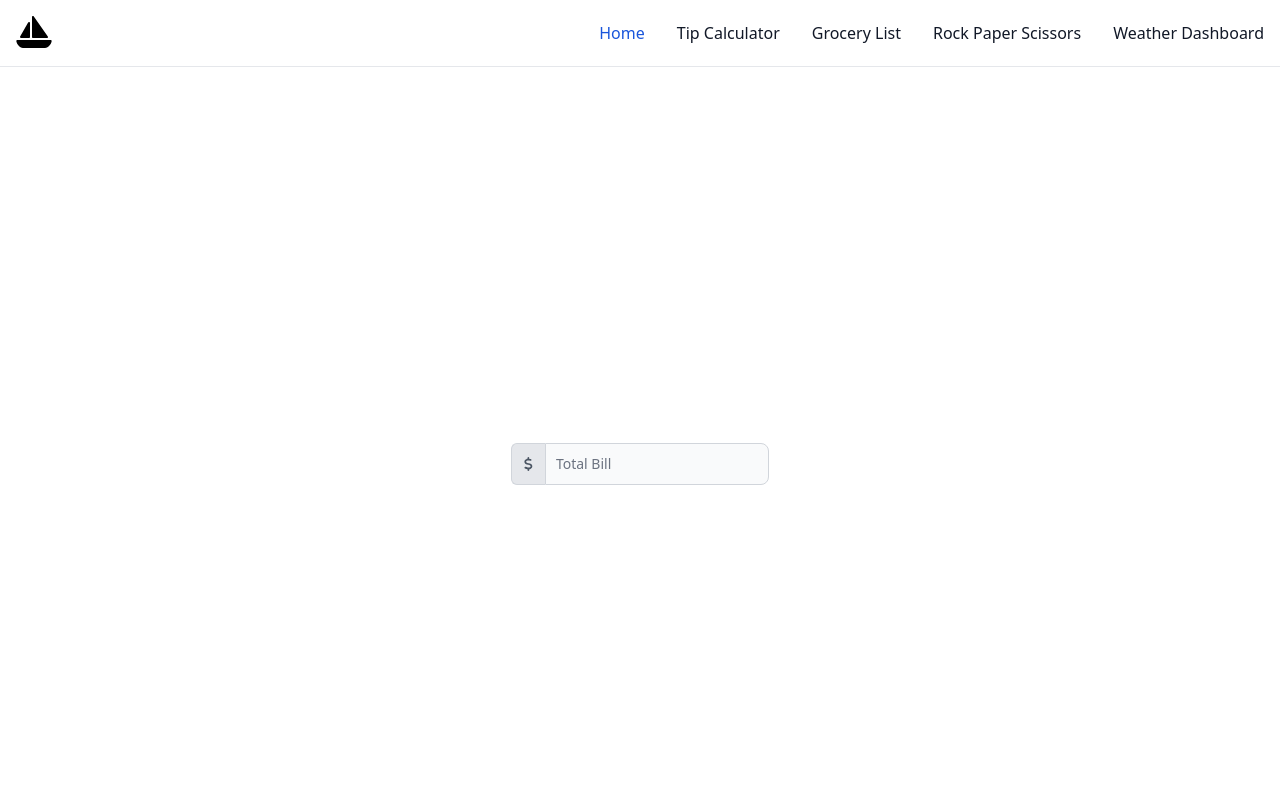
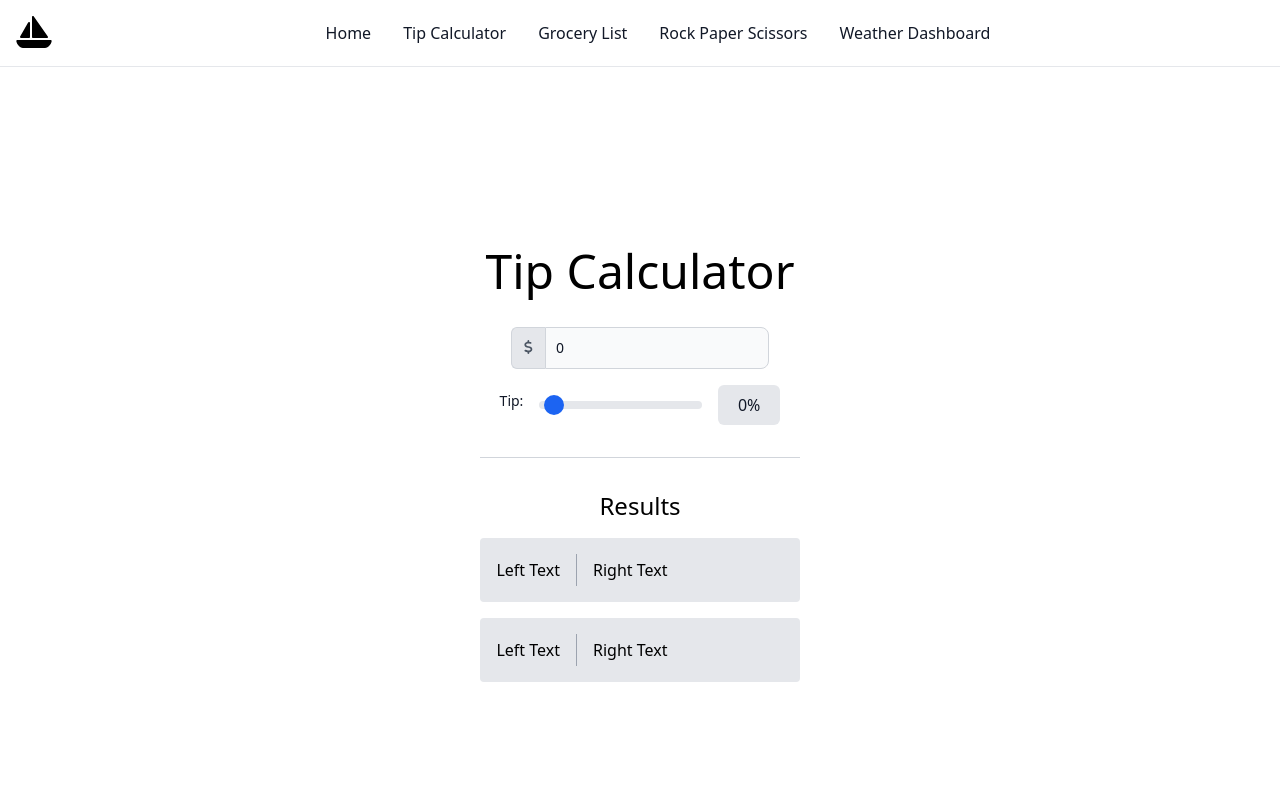
Before and after one commit to UreshiiPanda/zeal, an Angular app in the folder zeal/: page /tips in a window 1280 px wide. Shown: the top 800 px of the page. Built offline with nearby package versions, Linux system fonts and the light colour scheme.

Commit message:
working on tips page, almost finished

```diff
--- a/zeal/src/app/app.component.html
+++ b/zeal/src/app/app.component.html
@@ -1,5 +1,5 @@
 <header></header>
-<div class="container">
+<div>
   <main class="pt-16">
     <router-outlet></router-outlet>
   </main>
--- a/zeal/src/app/shared/components/header/header.component.html
+++ b/zeal/src/app/shared/components/header/header.component.html
@@ -1,18 +1,10 @@
-
 
 <nav class="bg-white dark:bg-gray-900 fixed w-full z-20 top-0 start-0 border-b border-gray-200 dark:border-gray-600">
-  <div class="w-full flex flex-wrap items-center justify-between mx-auto p-4">
+  <div class=" max-w-screen-xl w-full flex flex-wrap items-center justify-between mx-auto p-4">
+
     <fa-icon [icon]="faSailboat" size="2x"></fa-icon>
 
-<!--
-  <a href="https://flowbite.com/" class="flex items-center space-x-3 rtl:space-x-reverse">
-      <img src="https://flowbite.com/docs/images/logo.svg" class="h-8" alt="Flowbite Logo">
-      <span class="self-center text-2xl font-semibold whitespace-nowrap dark:text-white">Flowbite</span>
-  </a>
-
-
- <div class="flex md:order-2 space-x-3 md:space-x-0 rtl:space-x-reverse">
-      <button type="button" class="text-white bg-blue-700 hover:bg-blue-800 focus:ring-4 focus:outline-none focus:ring-blue-300 font-medium rounded-lg text-sm px-4 py-2 text-center dark:bg-blue-600 dark:hover:bg-blue-700 dark:focus:ring-blue-800">Get started</button>
+    <div class="flex md:order-2 space-x-3 md:space-x-0">
           <button data-collapse-toggle="navbar-sticky" type="button" class="inline-flex items-center p-2 w-10 h-10 justify-center text-sm text-gray-500 rounded-lg md:hidden hover:bg-gray-100 focus:outline-none focus:ring-2 focus:ring-gray-200 dark:text-gray-400 dark:hover:bg-gray-700 dark:focus:ring-gray-600" aria-controls="navbar-sticky" aria-expanded="false">
               <span class="sr-only">Open main menu</span>
               <svg class="w-5 h-5" aria-hidden="true" xmlns="http://www.w3.org/2000/svg" fill="none" viewBox="0 0 17 14">
@@ -20,15 +12,14 @@
               </svg>
           </button>
     </div>
--->
 
     <div class="items-center justify-between hidden w-full md:flex md:w-auto md:order-1" id="navbar-sticky">
       <ul class="flex flex-col p-4 md:p-0 mt-4 font-medium border border-gray-100 rounded-lg bg-gray-50 md:space-x-8 rtl:space-x-reverse md:flex-row md:mt-0 md:border-0 md:bg-white dark:bg-gray-800 md:dark:bg-gray-900 dark:border-gray-700">
         <li>
-        <a routerLink="" routerLinkActive="active" ariaCurrentWhenActive="page" class="block py-2 px-3 text-white bg-blue-700 rounded md:bg-transparent md:text-blue-700 md:p-0 md:dark:text-blue-500 cursor-pointer" aria-current="page">Home</a>
+          <a routerLink="" routerLinkActive="active" ariaCurrentWhenActive="page" class="block py-2 px-3 text-gray-900 rounded hover:bg-gray-100 md:hover:bg-transparent md:hover:text-blue-700 md:p-0 md:dark:hover:text-blue-500 dark:text-white dark:hover:bg-gray-700 dark:hover:text-white md:dark:hover:bg-transparent dark:border-gray-700 cursor-pointer">Home</a>
         </li>
         <li>
-        <a routerLink="tips" routerLinkActive="active" ariaCurrentWhenActive="page" class="block py-2 px-3 text-gray-900 rounded hover:bg-gray-100 md:hover:bg-transparent md:hover:text-blue-700 md:p-0 md:dark:hover:text-blue-500 dark:text-white dark:hover:bg-gray-700 dark:hover:text-white md:dark:hover:bg-transparent dark:border-gray-700 cursor-pointer" aria-current="page">Tip Calculator</a>
+          <a routerLink="tips" routerLinkActive="active" ariaCurrentWhenActive="page" class="block py-2 px-3 text-gray-900 rounded hover:bg-gray-100 md:hover:bg-transparent md:hover:text-blue-700 md:p-0 md:dark:hover:text-blue-500 dark:text-white dark:hover:bg-gray-700 dark:hover:text-white md:dark:hover:bg-transparent dark:border-gray-700 cursor-pointer">Tip Calculator</a>
         </li>
         <li>
           <a routerLink="grocery" routerLinkActive="active" ariaCurrentWhenActive="page" class="block py-2 px-3 text-gray-900 rounded hover:bg-gray-100 md:hover:bg-transparent md:hover:text-blue-700 md:p-0 md:dark:hover:text-blue-500 dark:text-white dark:hover:bg-gray-700 dark:hover:text-white md:dark:hover:bg-transparent dark:border-gray-700 cursor-pointer">Grocery List</a>
@@ -41,5 +32,6 @@
         </li>
       </ul>
     </div>
+
   </div>
 </nav>
--- a/zeal/src/app/shared/components/tips/tips.component.html
+++ b/zeal/src/app/shared/components/tips/tips.component.html
@@ -1,17 +1,36 @@
 
-<div class="flex justify-center items-center h-screen">
-<!--
-  <label for="website-admin" class="block mb-2 text-sm font-medium text-gray-900 dark:text-white">Username</label>
--->
-  <div class="flex">
+<div class="flex flex-col justify-center items-center h-screen">
+  <h1 class="text-5xl mb-8 text-center">Tip Calculator</h1>
+  <div class="flex mb-4">
     <span class="inline-flex items-center px-3 text-sm text-gray-900 bg-gray-200 border rounded-e-0 border-gray-300 border-e-0 rounded-s-md dark:bg-gray-600 dark:text-gray-400 dark:border-gray-600">
-        <fa-icon [icon]="faDollarSign" class="text-gray-600"></fa-icon>
+      <fa-icon [icon]="faDollarSign" class="text-gray-600"></fa-icon>
+    </span>
+    <input type="number" id="total-bill" class="rounded-none rounded-e-lg bg-gray-50 border text-gray-900 focus:ring-blue-500 focus:border-blue-500 block flex-1 min-w-0 w-full text-sm border-gray-300 p-2.5  dark:bg-gray-700 dark:border-gray-600 dark:placeholder-gray-400 dark:text-white dark:focus:ring-blue-500 dark:focus:border-blue-500" placeholder="Total Bill" [(ngModel)]="totalBill">
+  </div>
+  <div class="flex items-center">
+    <label for="steps-range" class="block mr-4 mb-2 text-sm font-medium text-gray-900 dark:text-white">Tip:</label>
+    <input id="steps-range" type="range" min="0" max="100" value="2.5" step="0.5" class="w-full h-2 bg-gray-200 rounded-lg appearance-none cursor-pointer dark:bg-gray-700" (input)="onTipChange($event)">
+    <div class="ml-4 p-2 bg-gray-200 rounded-md dark:bg-gray-700 w-24 text-center">
+      <span class="text-gray-900 dark:text-white">{{ tipValue }}%</span>
+    </div>
+  </div>
 
-<!--      <svg class="w-4 h-4 text-gray-500 dark:text-gray-400" aria-hidden="true" xmlns="http://www.w3.org/2000/svg" fill="currentColor" viewBox="0 0 20 20">
-          <path d="M10 0a10 10 0 1 0 10 10A10.011 10.011 0 0 0 10 0Zm0 5a3 3 0 1 1 0 6 3 3 0 0 1 0-6Zm0 13a8.949 8.949 0 0 1-4.951-1.488A3.987 3.987 0 0 1 9 13h2a3.987 3.987 0 0 1 3.951 3.512A8.949 8.949 0 0 1 10 18Z"/>
-      </svg>
--->
-    </span>
-    <input type="text" id="website-admin" class="rounded-none rounded-e-lg bg-gray-50 border text-gray-900 focus:ring-blue-500 focus:border-blue-500 block flex-1 min-w-0 w-full text-sm border-gray-300 p-2.5  dark:bg-gray-700 dark:border-gray-600 dark:placeholder-gray-400 dark:text-white dark:focus:ring-blue-500 dark:focus:border-blue-500" placeholder="Total Bill">
-  </div>
+    <hr class="w-1/4 mt-8 border-gray-300 mb-8">
+    <h3 class="text-2xl text-center mb-4">Results</h3>
+
+       <div class="flex justify-center w-full mb-4">
+      <div class="w-1/4 rounded bg-gray-200 p-4 flex items-center">
+        <div class="w-20 text-right pr-4">Left Text</div>
+        <div class="h-8 border-r border-gray-400"></div>
+        <div class="pl-4">Right Text</div>
+      </div>
+    </div>
+    <div class="flex justify-center w-full">
+      <div class="w-1/4 rounded bg-gray-200 p-4 flex items-center">
+        <div class="w-20 text-right pr-4">Left Text</div>
+        <div class="h-8 border-r border-gray-400"></div>
+        <div class="pl-4">Right Text</div>
+      </div>
+    </div>
+
 </div>
--- a/zeal/src/app/shared/components/tips/tips.component.ts
+++ b/zeal/src/app/shared/components/tips/tips.component.ts
@@ -1,7 +1,8 @@
-import { Component } from '@angular/core';
+import { Component, input } from '@angular/core';
 import { RouterOutlet, RouterLink, RouterLinkActive } from '@angular/router';
 import { FontAwesomeModule } from '@fortawesome/angular-fontawesome';
 import { faDollarSign } from '@fortawesome/free-solid-svg-icons';
+import { FormsModule } from '@angular/forms';
 
 
 @Component({
@@ -9,6 +10,7 @@ import { faDollarSign } from '@fortawesome/free-solid-svg-icons';
   standalone: true,
   imports: [
     FontAwesomeModule,
+    FormsModule,
     RouterOutlet,
     RouterLink,
     RouterLinkActive,
@@ -19,4 +21,9 @@ import { faDollarSign } from '@fortawesome/free-solid-svg-icons';
 
 export class TipsComponent {
   faDollarSign = faDollarSign;
+  tipValue: number = 0;
+  totalBill: number = 0;
+  onTipChange(event: any) {
+    this.tipValue = event.target.value;
+  }
 }
```
Lines whose indentation alone changed are shown as unchanged.
